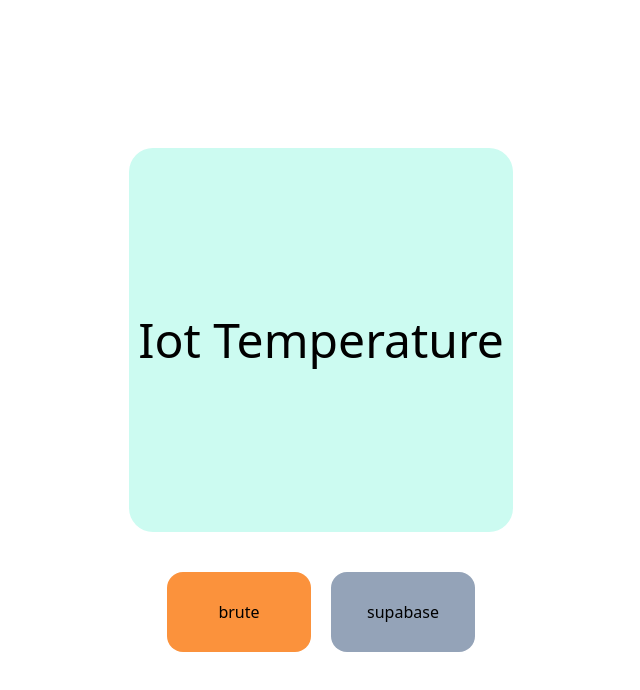
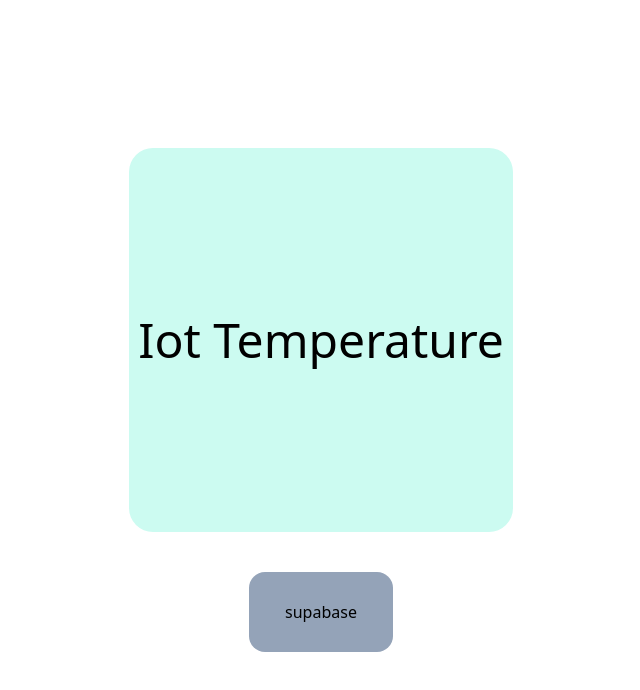
Before and after one commit to noname2048/cp-react-to-t3, a Next.js app in the folder nextjs-page/: page / in a window 1280 px wide. Shown: the top 690 px of the page, without its empty margins (319-959 px from the left). Built offline with nearby package versions, Linux system fonts and the light colour scheme.

Commit message:
fix: fix condition expression

```diff
--- a/nextjs-page/src/pages/index.tsx
+++ b/nextjs-page/src/pages/index.tsx
@@ -2,7 +2,7 @@ import Head from "next/head";
 import Link from "next/link";
 
 export default function Home() {
-  const isLocal = process.env.NEXT_PUBLIC_ENV !== "local";
+  const isLocal = process.env.NEXT_PUBLIC_ENV === "local";
   return (
     <>
       <Head>
```
